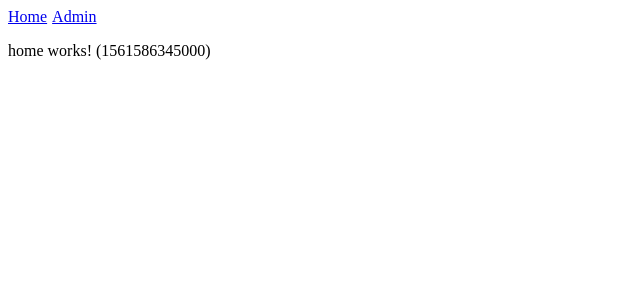
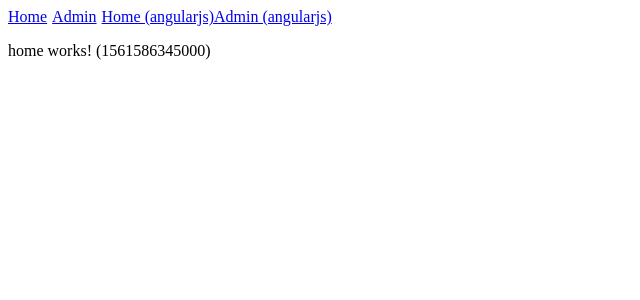
Before and after one commit to marbug/angular-lazyload, an Angular app: page /home in a window 1280 px wide. Shown: the top 300 px of the page, without its empty margins (0-640 px from the left). Built offline with nearby package versions, Linux system fonts and the light colour scheme.

Commit message:
add links to angularjs pages

```diff
--- a/src/app/app.component.html
+++ b/src/app/app.component.html
@@ -1,5 +1,7 @@
 <div>
   <a routerLink="home" class="app-angular-menu-link">Home</a>
   <a routerLink="admin" class="app-angular-menu-link">Admin</a>
+  <a href="/#!/">Home (angularjs)</a>
+  <a href="/#!/admin">Admin (angularjs)</a>
 </div>
 <router-outlet></router-outlet>
```
